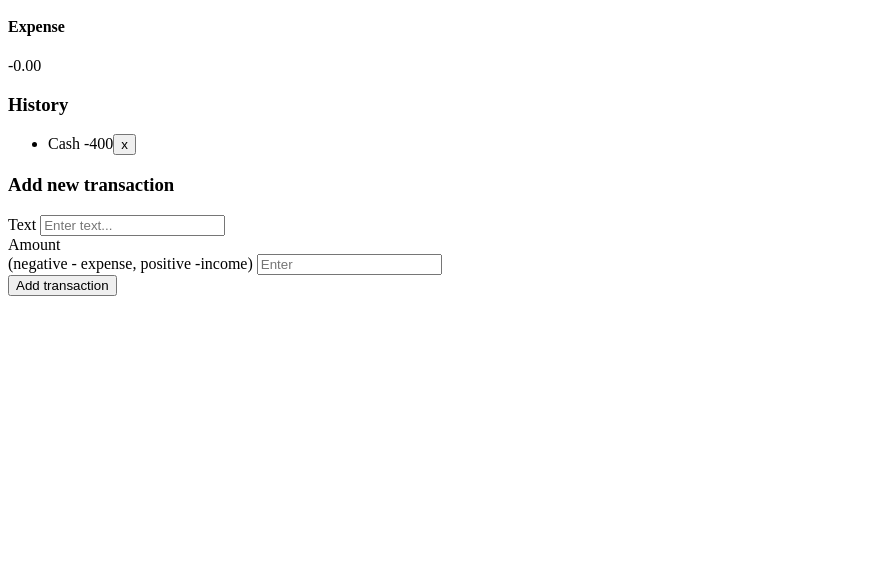
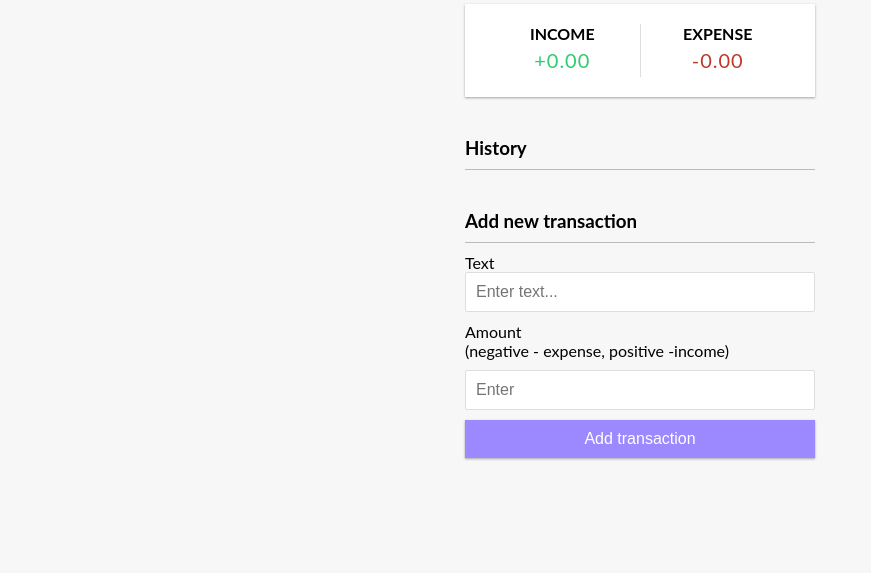
Before and after one commit to Ramon-Carrillo/expense-tracker, a plain HTML site: page index.html in a window 1280 px wide. Shown: the part 227-800 px from the top of the page, without its empty margins (0-871 px from the left). Drawn offline with Linux system fonts and the light colour scheme.

Commit message:
made adjustments to html and finished css for project

```diff
--- a/index.html
+++ b/index.html
@@ -15,19 +15,21 @@
       <h1 id="balance">$0.00</h1>
 
       <div class="inc-exp-container">
-        <h4>Income</h4>
-        <p id="money-plus" class="money plus">+0.00</p>
-      </div>
-      <div class="inc-exp-container">
-        <h4>Expense</h4>
-        <p id="money-minus" class="money minus">-0.00</p>
+        <div>
+          <h4>Income</h4>
+          <p id="money-plus" class="money plus">+0.00</p>
+        </div>
+        <div>
+          <h4>Expense</h4>
+          <p id="money-minus" class="money minus">-0.00</p>
+        </div>
       </div>
 
       <h3>History</h3>
       <ul id="list" class="list">
-        <li class="minus">
+        <!-- <li class="minus">
           Cash <span>-400</span><button class="delete-btn">x</button>
-        </li>
+        </li> -->
       </ul>
 
       <h3>Add new transaction</h3>
--- a/style.css
+++ b/style.css
@@ -0,0 +1,150 @@
+@import url('https://fonts.googleapis.com/css2?family=Open+Sans&display=swap');
+
+:root {
+  --box-shadow: 0 1px 3px rgba(0, 0, 0, 0.12), 0 1px 2px rgba(0, 0, 0, 0.24);
+}
+
+* {
+  box-sizing: border-box;
+}
+
+body {
+  background-color: #f7f7f7;
+  display: flex;
+  flex-direction: column;
+  align-items: center;
+  justify-content: center;
+  min-height: 100vh;
+  margin: 0;
+  font-family: 'Lato', sans-serif;
+}
+
+.container {
+  margin: 30px auto;
+  width: 350px;
+}
+
+h1 {
+  letter-spacing: 1px;
+  margin: 0;
+}
+
+h3 {
+  border-bottom: 1px solid #bbb;
+  padding-bottom: 10px;
+  margin: 40px 0 10px;
+}
+
+h4 {
+  margin: 0;
+  text-transform: uppercase;
+}
+
+.inc-exp-container {
+  background-color: #fff;
+  box-shadow: var(--box-shadow);
+  padding: 20px;
+  display: flex;
+  justify-content: space-between;
+  margin: 20px 0;
+}
+
+.inc-exp-container > div {
+  flex: 1;
+  text-align: center;
+}
+
+.inc-exp-container > div:first-of-type {
+  border-right: 1px solid #dedede;
+}
+
+.money {
+  font-size: 20px;
+  letter-spacing: 1px;
+  margin: 5px 0;
+}
+
+.money.plus {
+  color: #2ecc71;
+}
+
+.money.minus {
+  color: #c0392b;
+}
+
+label {
+  display: inline-block;
+  margin: 10px 0;
+}
+
+input[type='text'],
+input[type='number'] {
+  border: 1px solid #dedede;
+  border-radius: 2px;
+  display: block;
+  font-size: 16px;
+  padding: 10px;
+  width: 100%;
+}
+
+.btn {
+  cursor: pointer;
+  background-color: #9c88ff;
+  box-shadow: var(--box-shadow);
+  color: #fff;
+  border: 0;
+  display: block;
+  font-size: 16px;
+  margin: 10px 0 30px;
+  padding: 10px;
+  width: 100%;
+}
+
+.btn:focus,
+.delete-btn:focus {
+  outline: 0;
+}
+
+.list {
+  list-style-type: none;
+  padding: 0;
+  margin-bottom: 40px;
+}
+
+.list li {
+  background-color: #fff;
+  box-shadow: var(--box-shadow);
+  color: #333;
+  display: flex;
+  justify-content: space-between;
+  position: relative;
+  padding: 10px;
+  margin: 10px 0;
+}
+
+.list li.plus {
+  border-right: 5px solid #2ecc71;
+}
+
+.list li.minus {
+  border-right: 5px solid #c0392b;
+}
+
+.delete-btn {
+  cursor: pointer;
+  background-color: #e74c3c;
+  border: 0;
+  color: #fff;
+  font-size: 20px;
+  line-height: 20px;
+  position: absolute;
+  top: 50%;
+  left: 0;
+  transform: translate(-100%, -50%);
+  opacity: 0;
+  transition: opacity 0.3s ease;
+}
+
+.list li:hover .delete-btn {
+  opacity: 1;
+}
```
